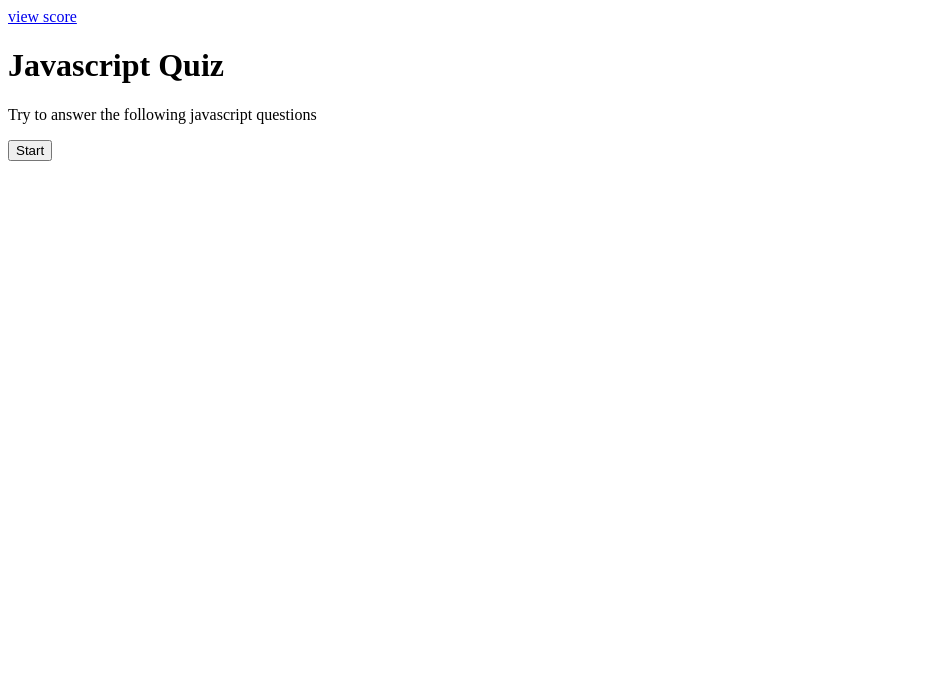
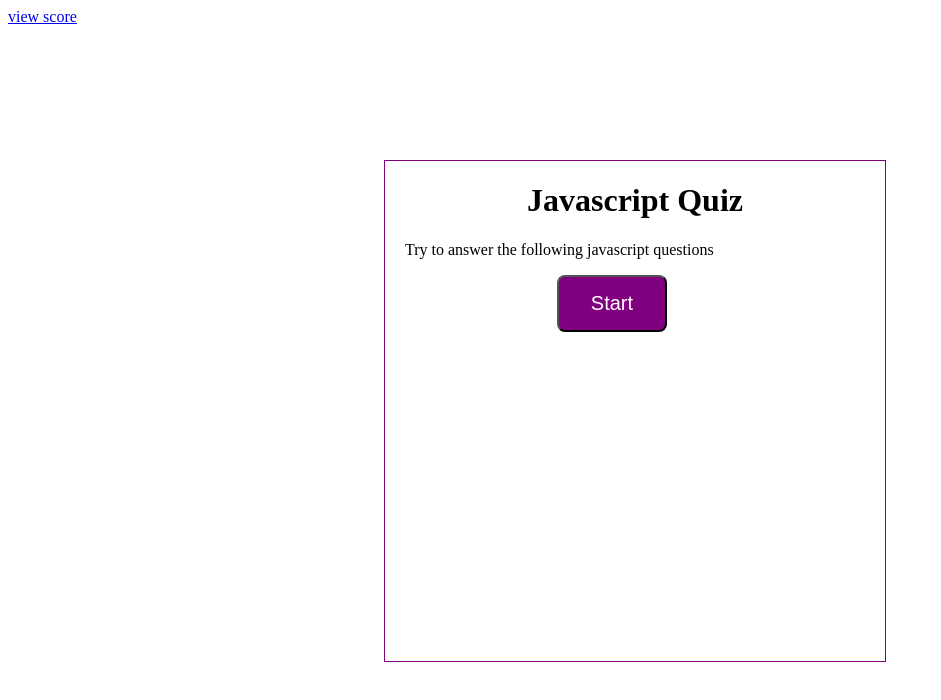
Before and after one commit to Padilla2012/javascript-code-quiz, a plain HTML site: page index.html in a window 1280 px wide. Shown: the whole page, without its empty margins (0-941 px from the left). Drawn offline with Linux system fonts and the light colour scheme.

Commit message:
added style css modify file a second time

```diff
--- a/index.html
+++ b/index.html
@@ -1,7 +1,7 @@
 <!DOCTYPE html>
 <html lang="en">
     <meta charset="UTF-8">
-<link rel="stylesheet" href="./assets/style.css/">
+<link rel="stylesheet" href="./assets/style.css">
 
 <head>
 
```
Also changed, not shown: scores.html (+1 -1 lines).
